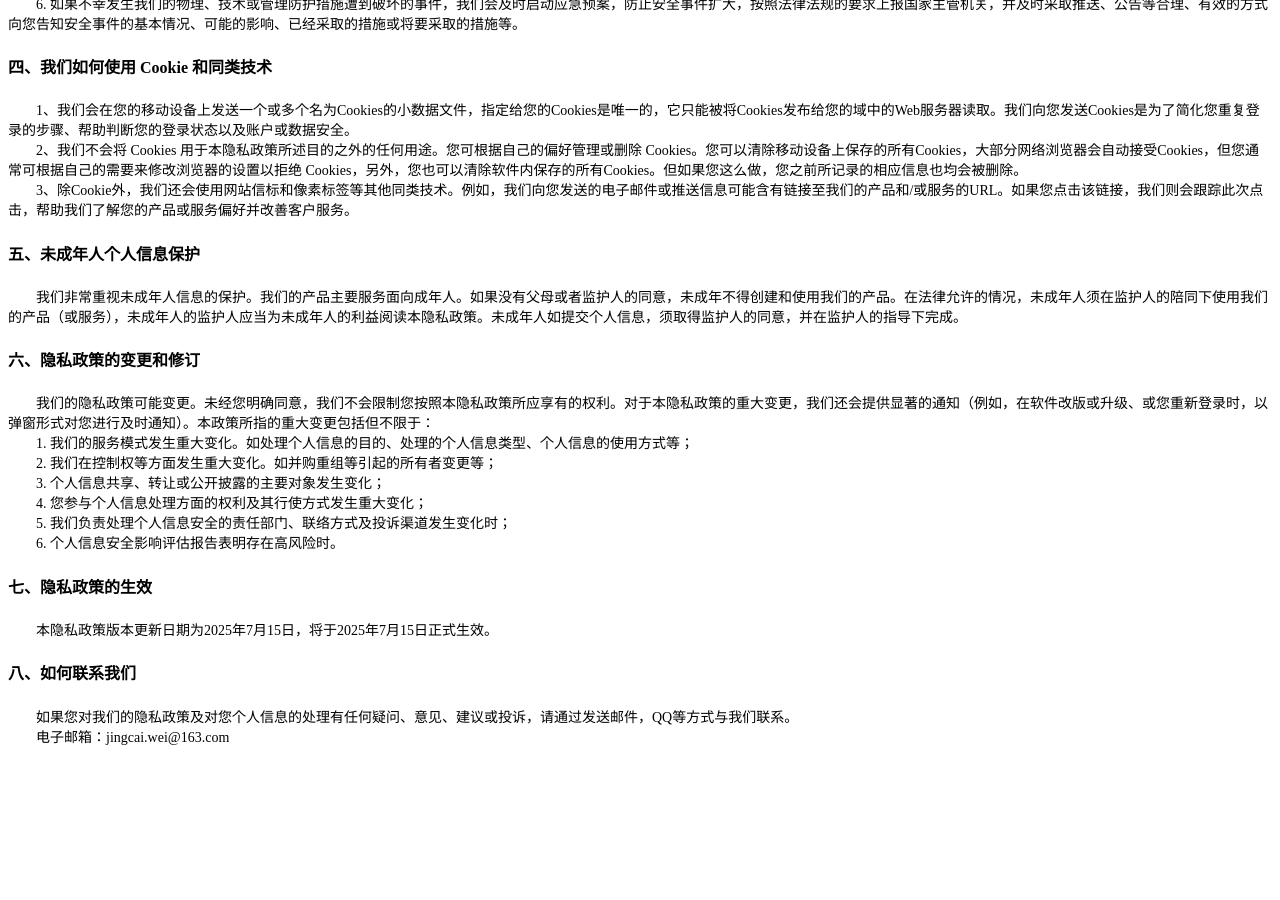
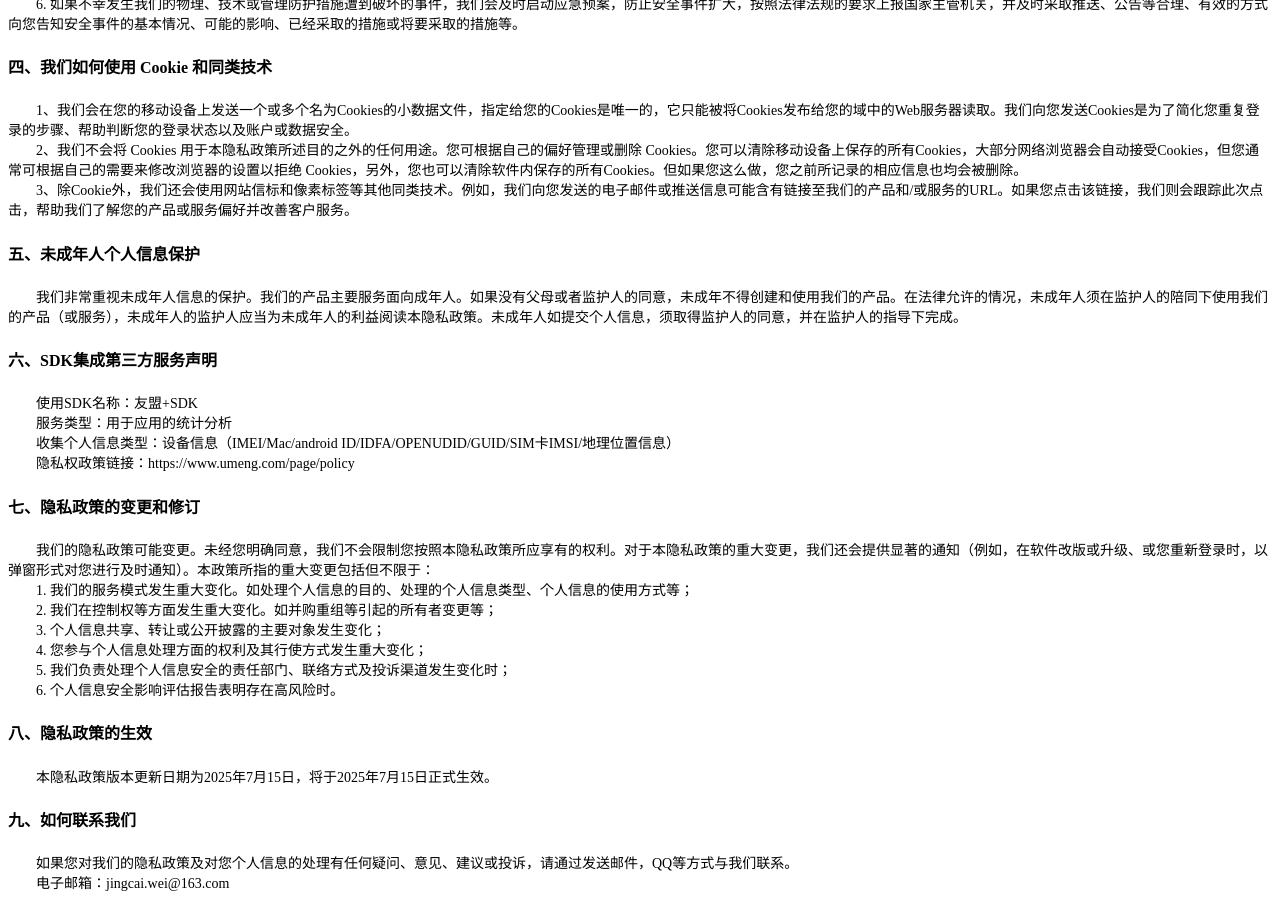
Before and after one commit to sky-wei/sky-wei.github.io, a Jekyll site: the page privacy_policy.html, which Jekyll copies as it is, in a window 1280 px wide and 900 px high, scrolled down 1778 px. Built offline with Jekyll 4.4.1, drawn with Linux system fonts in a browser that asks for light colours; before the commit the page ends 2532 px from its top, so only the background shows below that.

Commit message:
修改文档

```diff
--- a/privacy_policy.html
+++ b/privacy_policy.html
@@ -200,7 +200,21 @@
     我们非常重视未成年人信息的保护。我们的产品主要服务面向成年人。如果没有父母或者监护人的同意，未成年不得创建和使用我们的产品。在法律允许的情况，未成年人须在监护人的陪同下使用我们的产品（或服务），未成年人的监护人应当为未成年人的利益阅读本隐私政策。未成年人如提交个人信息，须取得监护人的同意，并在监护人的指导下完成。
 </div>
 
-<h4>六、隐私政策的变更和修订</h4>
+<h4>六、SDK集成第三方服务声明</h4>
+<div class="text">
+    使用SDK名称：友盟+SDK
+</div>
+<div class="text">
+    服务类型：用于应用的统计分析
+</div>
+<div class="text">
+    收集个人信息类型：设备信息（IMEI/Mac/android ID/IDFA/OPENUDID/GUID/SIM卡IMSI/地理位置信息）
+</div>
+<div class="text">
+    隐私权政策链接：https://www.umeng.com/page/policy
+</div>
+
+<h4>七、隐私政策的变更和修订</h4>
 <div class="text">
     我们的隐私政策可能变更。未经您明确同意，我们不会限制您按照本隐私政策所应享有的权利。对于本隐私政策的重大变更，我们还会提供显著的通知（例如，在软件改版或升级、或您重新登录时，以弹窗形式对您进行及时通知）。本政策所指的重大变更包括但不限于：
 </div>
@@ -223,12 +237,12 @@
     6. 个人信息安全影响评估报告表明存在高风险时。
 </div>
 
-<h4>七、隐私政策的生效</h4>
+<h4>八、隐私政策的生效</h4>
 <div class="text">
     本隐私政策版本更新日期为2025年7月15日，将于2025年7月15日正式生效。
 </div>
 
-<h4>八、如何联系我们</h4>
+<h4>九、如何联系我们</h4>
 <div class="text">
     如果您对我们的隐私政策及对您个人信息的处理有任何疑问、意见、建议或投诉，请通过发送邮件，QQ等方式与我们联系。
 </div>
```
